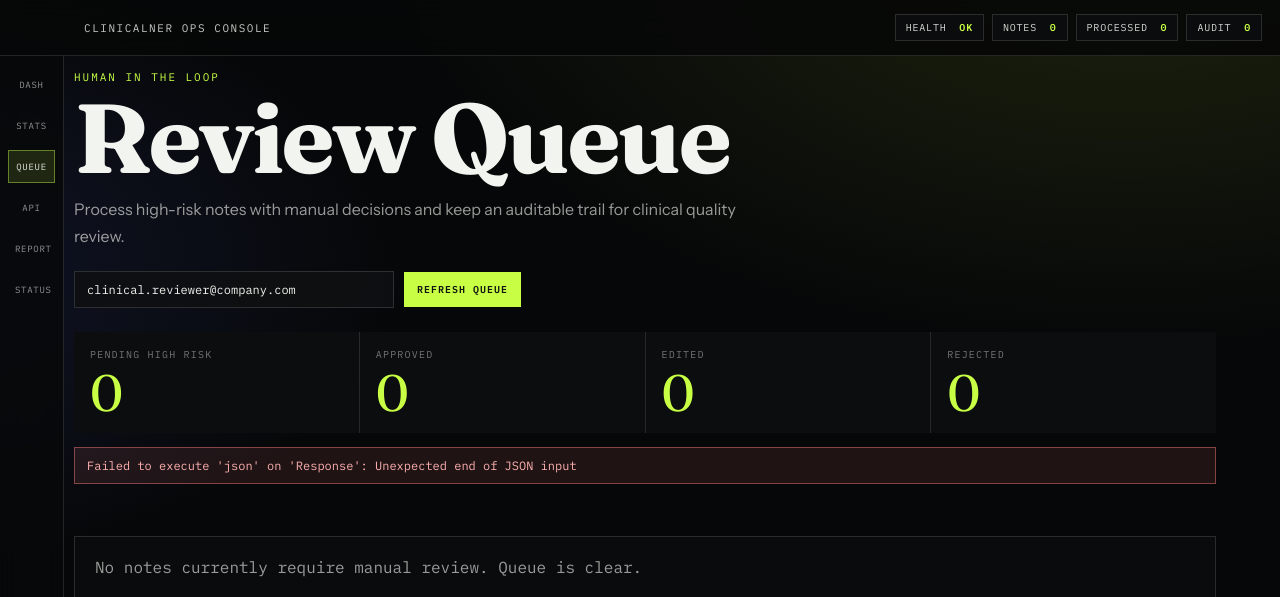
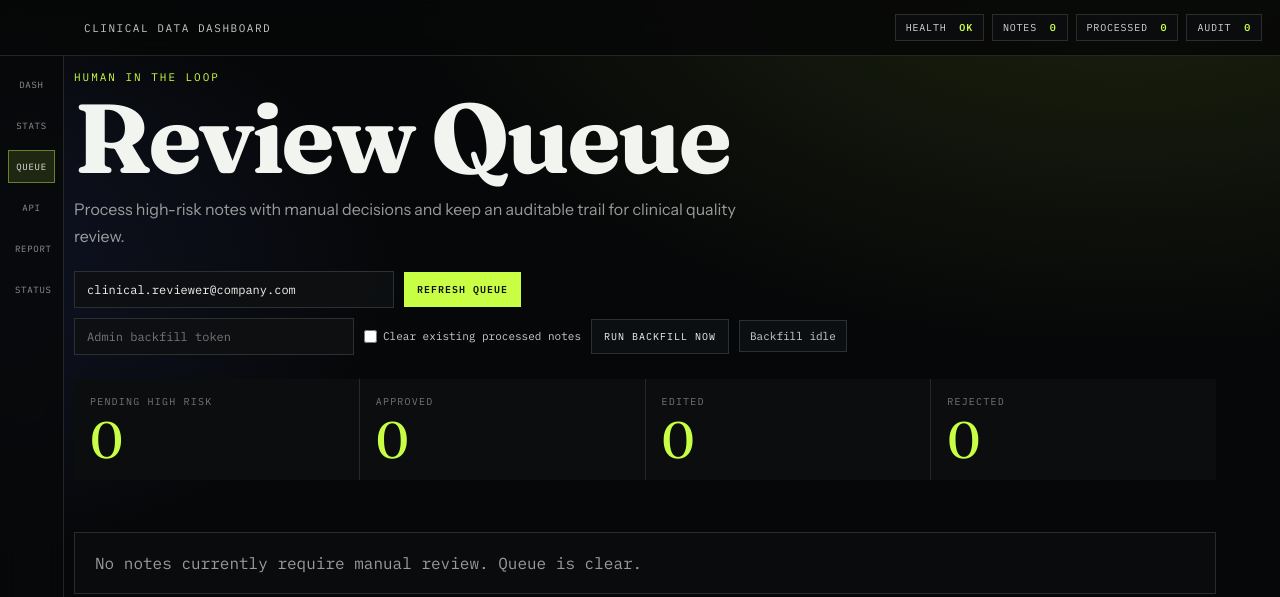
Before and after one commit to ansh-0069/ClinicalNER, a Flask app: page /review-queue in a window 1280 px wide. Shown: the top 597 px of the page. Run offline with Flask 3, Linux system fonts and the light colour scheme; data that the repository does not hold is empty.

Commit message:
updated html

```diff
--- a/src/api/app.py
+++ b/src/api/app.py
@@ -120,6 +120,9 @@ def create_app(db_path: str | None = None) -> Flask:
 
     return app
 
+def _build_report_summary_payload(loader):
+    raise NotImplementedError
+
 
 # â”€â”€ API routes â”€â”€â”€â”€â”€â”€â”€â”€â”€â”€â”€â”€â”€â”€â”€â”€â”€â”€â”€â”€â”€â”€â”€â”€â”€â”€â”€â”€â”€â”€â”€â”€â”€â”€â”€â”€â”€â”€â”€â”€â”€â”€â”€â”€â”€â”€â”€â”€â”€â”€â”€â”€â”€â”€â”€â”€â”€â”€â”€â”€â”€â”€â”€â”€
 
@@ -183,6 +186,17 @@ def _register_api_routes(app: Flask) -> None:
         )
         """
       )
+
+  def _table_exists(table_name: str) -> bool:
+    try:
+      with sqlite3.connect(app.config["DB_PATH"]) as conn:
+        row = conn.execute(
+          "SELECT 1 FROM sqlite_master WHERE type='table' AND name = ? LIMIT 1",
+          (table_name,),
+        ).fetchone()
+      return bool(row)
+    except Exception:
+      return False
 
   def _auth_admin_token() -> tuple[bool, str, tuple[dict, int] | None]:
     configured_token = os.getenv("ADMIN_BACKFILL_TOKEN", "").strip()
@@ -555,6 +569,14 @@ def _register_api_routes(app: Flask) -> None:
       loader: DataLoader = app.config["LOADER"]
       _ensure_review_table(loader)
 
+      if not _table_exists("processed_notes"):
+        return jsonify({
+          "status": 200,
+          "count": 0,
+          "items": [],
+          "message": "processed_notes table not found yet. Run processing/backfill first.",
+        }), 200
+
       limit_raw = request.args.get("limit", "50")
       try:
           limit = max(1, min(int(limit_raw), 200))
@@ -624,14 +646,17 @@ def _register_api_routes(app: Flask) -> None:
       _ensure_review_table(loader)
 
       try:
+        if _table_exists("processed_notes"):
           pending_df = loader.sql_query(
-              """
-              SELECT COUNT(*) AS n
-              FROM processed_notes pn
-              LEFT JOIN review_decisions rd ON rd.note_id = pn.note_id
-              WHERE pn.entity_count >= 8 AND rd.note_id IS NULL
-              """
+            """
+            SELECT COUNT(*) AS n
+            FROM processed_notes pn
+            LEFT JOIN review_decisions rd ON rd.note_id = pn.note_id
+            WHERE pn.entity_count >= 8 AND rd.note_id IS NULL
+            """
           )
+        else:
+          pending_df = None
           decided_df = loader.sql_query(
               "SELECT decision, COUNT(*) AS n FROM review_decisions GROUP BY decision"
           )
@@ -641,7 +666,7 @@ def _register_api_routes(app: Flask) -> None:
       by_decision = {r["decision"]: int(r["n"]) for _, r in decided_df.iterrows()} if not decided_df.empty else {}
       return jsonify({
           "status": 200,
-          "pending": int(pending_df.iloc[0]["n"] if not pending_df.empty else 0),
+          "pending": int(pending_df.iloc[0]["n"] if pending_df is not None and not pending_df.empty else 0),
           "by_decision": by_decision,
       }), 200
 
@@ -650,6 +675,15 @@ def _register_api_routes(app: Flask) -> None:
       """Simple drift monitor comparing recent vs baseline processed-note windows."""
       loader: DataLoader = app.config["LOADER"]
       window = 100
+
+      if not _table_exists("processed_notes"):
+        return jsonify({
+          "status": 200,
+          "message": "processed_notes table not found yet. Run processing/backfill first.",
+          "window": window,
+          "drift_pct": 0.0,
+          "drift_state": "insufficient-data",
+        }), 200
 
       try:
           recent = loader.sql_query(
@@ -700,19 +734,22 @@ def _register_api_routes(app: Flask) -> None:
 
       _ensure_review_table(loader)
       try:
-          pending_df = loader.sql_query(
+          if _table_exists("processed_notes"):
+            pending_df = loader.sql_query(
               """
               SELECT COUNT(*) AS n
               FROM processed_notes pn
               LEFT JOIN review_decisions rd ON rd.note_id = pn.note_id
               WHERE pn.entity_count >= 8 AND rd.note_id IS NULL
               """
-          )
+            )
+          else:
+            pending_df = None
           decided_df = loader.sql_query(
               "SELECT decision, COUNT(*) AS n FROM review_decisions GROUP BY decision"
           )
           review = {
-              "pending": int(pending_df.iloc[0]["n"] if not pending_df.empty else 0),
+            "pending": int(pending_df.iloc[0]["n"] if pending_df is not None and not pending_df.empty else 0),
               "by_decision": {r["decision"]: int(r["n"]) for _, r in decided_df.iterrows()} if not decided_df.empty else {},
           }
       except Exception:
--- a/src/api/templates/_ops_shell.html
+++ b/src/api/templates/_ops_shell.html
@@ -140,7 +140,7 @@ body {
 </style>
 
 <header class="ops-shell-topbar">
-  <div class="ops-shell-brand">ClinicalNER Ops Console</div>
+                <div class="ops-shell-brand">Clinical Data Dashboard</div>
   <div class="ops-shell-kpis">
     <span class="ops-shell-kpi">Health <strong id="ops-health">...</strong></span>
     <span class="ops-shell-kpi">Notes <strong id="ops-notes">0</strong></span>
--- a/src/api/templates/review_queue.html
+++ b/src/api/templates/review_queue.html
@@ -40,6 +40,30 @@ body{
   gap:10px;
   align-items:center;
   flex-wrap:wrap;
+}
+.sub-controls{
+  margin-top:10px;
+  display:flex;
+  gap:10px;
+  align-items:center;
+  flex-wrap:wrap;
+}
+.toggle{
+  display:flex;
+  align-items:center;
+  gap:6px;
+  font-family:var(--mono);
+  font-size:11px;
+  color:rgba(242,244,239,.84);
+}
+.toggle input{accent-color:#c8ff45}
+.status-pill{
+  border:1px solid var(--line);
+  background:rgba(14,16,18,.92);
+  color:rgba(242,244,239,.84);
+  font-family:var(--mono);
+  font-size:11px;
+  padding:8px 10px;
 }
 input, textarea, button {
   font-family:var(--mono);
@@ -129,6 +153,12 @@ button.primary{background:var(--signal);color:#111510;border-color:transparent;f
     <input id="reviewer" type="text" placeholder="Reviewer name (required for traceability)" value="clinical.reviewer@company.com" style="min-width:320px;">
     <button id="refresh" class="primary" type="button">Refresh Queue</button>
   </div>
+  <div class="sub-controls">
+    <input id="admin-token" type="password" placeholder="Admin backfill token" style="min-width:280px;">
+    <label class="toggle" for="clear-existing"><input id="clear-existing" type="checkbox">Clear existing processed notes</label>
+    <button id="run-backfill" type="button">Run Backfill Now</button>
+    <span id="backfill-status" class="status-pill">Backfill idle</span>
+  </div>
 </section>
 
 <section class="summary">
@@ -147,6 +177,10 @@ const queueRoot = document.getElementById('queue-root');
 const emptyRoot = document.getElementById('empty-root');
 const errorBox = document.getElementById('error-box');
 const reviewerInput = document.getElementById('reviewer');
+const adminTokenInput = document.getElementById('admin-token');
+const clearExistingInput = document.getElementById('clear-existing');
+const runBackfillBtn = document.getElementById('run-backfill');
+const backfillStatus = document.getElementById('backfill-status');
 
 function escapeHtml(text) {
   return String(text)
@@ -274,6 +308,102 @@ async function refreshAll() {
 }
 
 document.getElementById('refresh').addEventListener('click', refreshAll);
+
+async function pollBackfill(jobId, adminToken, adminUser) {
+  const maxAttempts = 120;
+  const delayMs = 2000;
+
+  for (let i = 0; i < maxAttempts; i += 1) {
+    const res = await fetch('/api/admin/backfill-status/' + encodeURIComponent(jobId), {
+      headers: {
+        'X-Admin-Token': adminToken,
+        'X-Admin-User': adminUser
+      }
+    });
+
+    const payload = await res.json();
+    if (!res.ok || payload.error) {
+      throw new Error(payload.error || 'Unable to fetch backfill status');
+    }
+
+    const job = payload.job || {};
+    const status = String(job.status || 'unknown');
+    const processed = Number(job.processed_notes || 0);
+    const total = Number(job.total_notes || 0);
+    const pct = Number(job.progress_pct || 0);
+    backfillStatus.textContent = 'Backfill ' + status + ' (' + processed + '/' + total + ', ' + pct.toFixed(1) + '%)';
+
+    if (status === 'completed') {
+      return;
+    }
+    if (status === 'failed') {
+      throw new Error(job.error || 'Backfill failed');
+    }
+
+    await new Promise((resolve) => setTimeout(resolve, delayMs));
+  }
+
+  throw new Error('Backfill polling timed out');
+}
+
+runBackfillBtn.addEventListener('click', async () => {
+  const reviewer = reviewerInput.value.trim();
+  const adminToken = adminTokenInput.value.trim();
+
+  if (!reviewer) {
+    setError('Reviewer name is required before starting backfill.');
+    return;
+  }
+  if (!adminToken) {
+    setError('Admin backfill token is required.');
+    return;
+  }
+
+  setError('');
+  runBackfillBtn.disabled = true;
+  const oldText = runBackfillBtn.textContent;
+  runBackfillBtn.textContent = 'Starting...';
+  backfillStatus.textContent = 'Submitting backfill job...';
+
+  try {
+    const res = await fetch('/api/admin/backfill-processed', {
+      method: 'POST',
+      headers: {
+        'Content-Type': 'application/json',
+        'X-Admin-Token': adminToken,
+        'X-Admin-User': reviewer
+      },
+      body: JSON.stringify({
+        clear_existing: Boolean(clearExistingInput.checked)
+      })
+    });
+
+    const payload = await res.json();
+    if (!res.ok || payload.error) {
+      throw new Error(payload.error || 'Unable to start backfill');
+    }
+
+    const jobId = payload.job && payload.job.job_id;
+    if (!jobId) {
+      throw new Error('Backfill job id missing from response');
+    }
+
+    backfillStatus.textContent = 'Backfill queued (job ' + jobId.slice(0, 8) + ')';
+    runBackfillBtn.textContent = 'Running...';
+
+    await pollBackfill(jobId, adminToken, reviewer);
+    backfillStatus.textContent = 'Backfill completed. Refreshing queue...';
+    await refreshAll();
+    backfillStatus.textContent = 'Backfill completed successfully';
+  } catch (err) {
+    backfillStatus.textContent = 'Backfill failed';
+    setError(err.message || 'Backfill failed');
+  } finally {
+    runBackfillBtn.disabled = false;
+    runBackfillBtn.textContent = oldText;
+  }
+});
+
 refreshAll();
 </script>
 </body>
```
